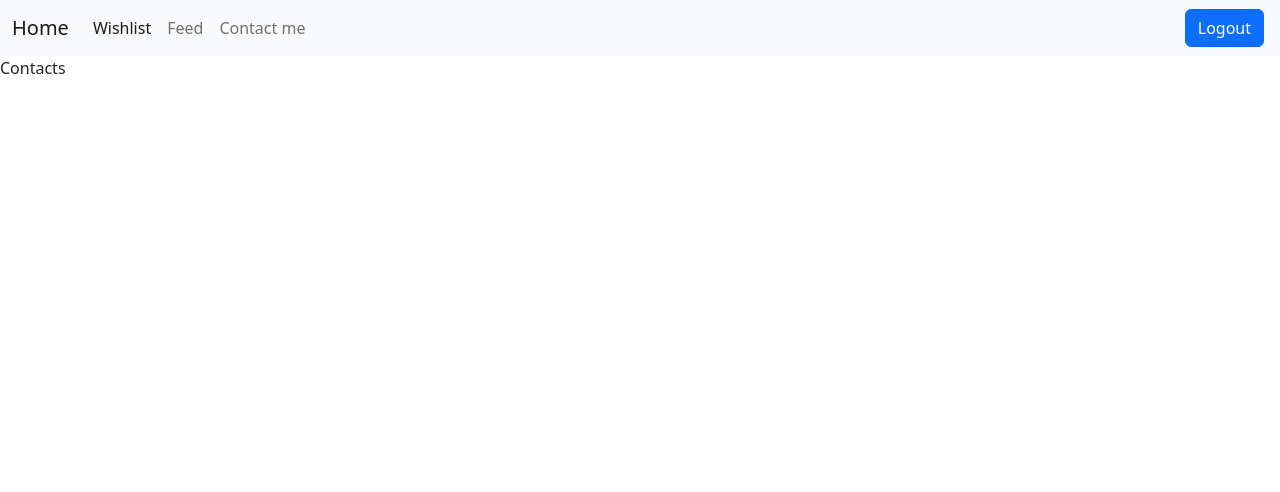
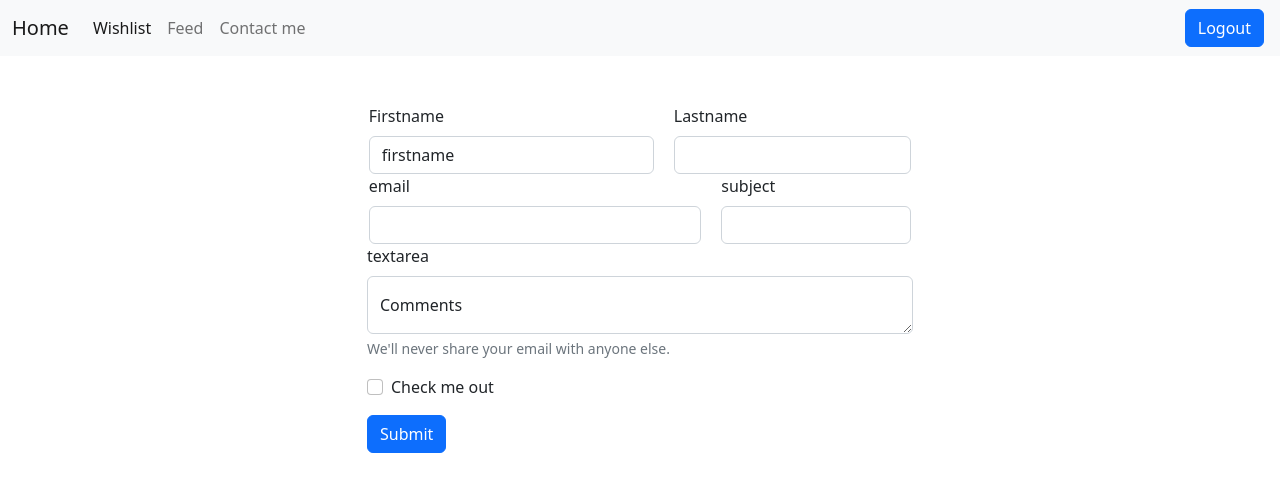
Before and after one commit to Mandrake091/react-homework-first, a React (Create React App) app: page /contact in a window 1280 px wide. Shown: the top 492 px of the page. Built offline with nearby package versions, Linux system fonts and the light colour scheme; no server answers; sample sign-in values are in the browser's storage.

Commit message:
post form works

```diff
--- a/src/components/pages/Contact.jsx
+++ b/src/components/pages/Contact.jsx
@@ -1,9 +1,168 @@
-import React from 'react'
+import React, { useState } from "react";
+import Axios from "axios";
 
 function Contact() {
+  const url = "https://webhook.site/d1870a2b-10ac-47f0-859c-1af0cc295840";
+
+  // const [data, setData] = useState({
+  //   firstname: "",
+  //   lastname: "",
+  //   email: "",
+  //   subject: "",
+  //   text: "",
+  //   privacy: "",
+  // });
+
+  const submit = (event) => {
+    // const newData = { ...data };
+    // newData[e.target.id] = e.target.value;
+    // setData(newData);
+    // console.log(newData);
+    event.preventDefault();
+    const firstName = event.target.firstname.value;
+    const lastName = event.target.lastname.value;
+    const email = event.target.email.value;
+    const subject = event.target.subject.value;
+    const privacy = event.target.privacy.value;
+    const text = event.target.text.value;
+
+    try {
+      fetch(url, {
+        method: "post",
+        mode: "no-cors",
+        headers: {
+          Accept: "application/json",
+          "Content-Type": "application/json",
+        },
+        body: JSON.stringify({
+          firstName,
+          lastName,
+          email,
+          privacy,
+          subject,
+          text,
+        }),
+      });
+    } catch (e) {}
+  };
+
+  // function submit(e) {
+  //   e.preventDefault();
+
+  //   axios.post(url, {});
+  // }
+  // axios
+  //   .post(url, {
+  //     firstname: data.firstname,
+  //     lastname: data.lastname,
+  //     email: data.email,
+  //     subject: data.subject,
+  //     text: data.text,
+  //     privacy: data.privacy,
+  //   })
+  //   .then((res) => {
+  //     console.log(res.data);
+  //   });
+
   return (
-    <div>Contacts</div>
-  )
+    <div className="container">
+      <div className="row justify-content-center pt-5">
+        <div className="col-6">
+          <form onSubmit={submit}>
+            <div className="row justify-content-center">
+              <div className="col-12 col-lg-6 p-0">
+                <label class="form-label">Firstname</label>
+                <input
+                  // onChange={(e) => handleSubmit(e)}
+                  value="firstname"
+                  type="text"
+                  class="form-control"
+                  id="firstname"
+                  aria-describedby="emailHelp"
+                />
+              </div>
+              <div className="col-12 col-lg-5 p-0">
+                <label for="exampleInputEmail1" class="form-label">
+                  Lastname
+                </label>
+                <input
+                  // onChange={(e) => handleSubmit(e)}
+                  // value={data.lastname}
+                  type="text"
+                  class="form-control"
+                  id="lastname"
+                  aria-describedby="emailHelp"
+                />
+              </div>
+            </div>
+
+            <div className="row justify-content-center">
+              <div className="col-12 col-lg-7 p-0">
+                <label for="exampleInputEmail1" class="form-label">
+                  email
+                </label>
+                <input
+                  // onChange={(e) => handleSubmit(e)}
+                  // value={data.email}
+                  type="email"
+                  class="form-control"
+                  id="email"
+                  aria-describedby="emailHelp"
+                />
+              </div>
+              <div className="col-12 col-lg-4 p-0">
+                <label for="exampleInputEmail1" class="form-label">
+                  subject
+                </label>
+                <input
+                  // onChange={(e) => handleSubmit(e)}
+                  // value={data.subject}
+                  type="text"
+                  class="form-control"
+                  id="subject"
+                  aria-describedby="emailHelp"
+                />
+              </div>
+            </div>
+            <div class="mb-3">
+              <label for="exampleInputEmail1" class="form-label">
+                textarea
+              </label>
+              <div class="form-floating">
+                <textarea
+                  // onChange={(e) => handleSubmit(e)}
+                  // value={data.text}
+                  class="form-control"
+                  placeholder="Leave a comment here"
+                  id="text"
+                ></textarea>
+                <label for="floatingTextarea">Comments</label>
+              </div>
+              <div id="emailHelp" class="form-text">
+                We'll never share your email with anyone else.
+              </div>
+            </div>
+
+            <div class="mb-3 form-check">
+              <input
+                // onChange={(e) => handleSubmit(e)}
+                // value={data.privacy}
+                type="checkbox"
+                class="form-check-input"
+                id="privacy"
+              />
+              <label class="form-check-label" for="exampleCheck1">
+                Check me out
+              </label>
+            </div>
+            <button type="submit" class="btn btn-primary">
+              Submit
+            </button>
+          </form>
+        </div>
+      </div>
+    </div>
+  );
 }
 
-export default Contact
+export default Contact;
```
